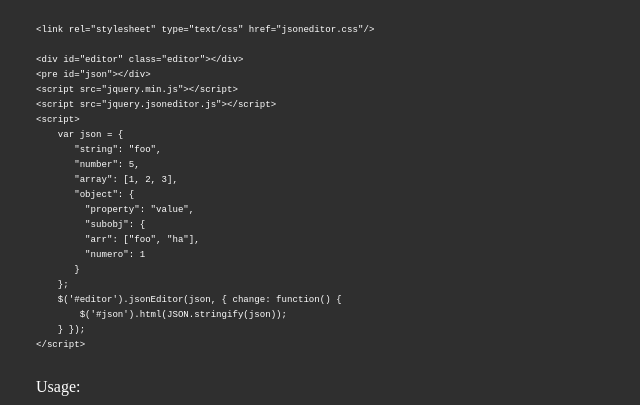
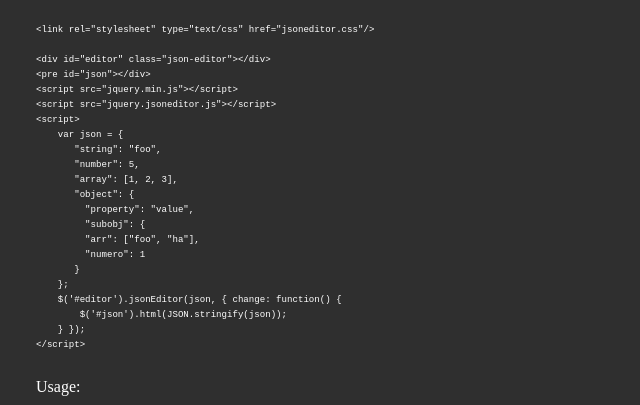
Before and after one commit to DavidDurman/DavidDurman.github.io, a plain HTML site: page index.html in a window 1280 px wide. Shown: the part 246-651 px from the top of the page, 204-844 px from the left. Drawn offline with Linux system fonts and the light colour scheme.

Commit message:
change .editor to .json-editor in the code example

```diff
--- a/index.html
+++ b/index.html
@@ -50,7 +50,7 @@
                 <pre><code>
 &lt;link rel="stylesheet" type="text/css" href="jsoneditor.css"/&gt;
 
-&lt;div id="editor" class="editor"&gt;&lt;/div&gt;
+&lt;div id="editor" class="json-editor"&gt;&lt;/div&gt;
 &lt;pre id="json"&gt;&lt;/div&gt;
 &lt;script src="jquery.min.js"&gt;&lt;/script&gt;
 &lt;script src="jquery.jsoneditor.js"&gt;&lt;/script&gt;
```
